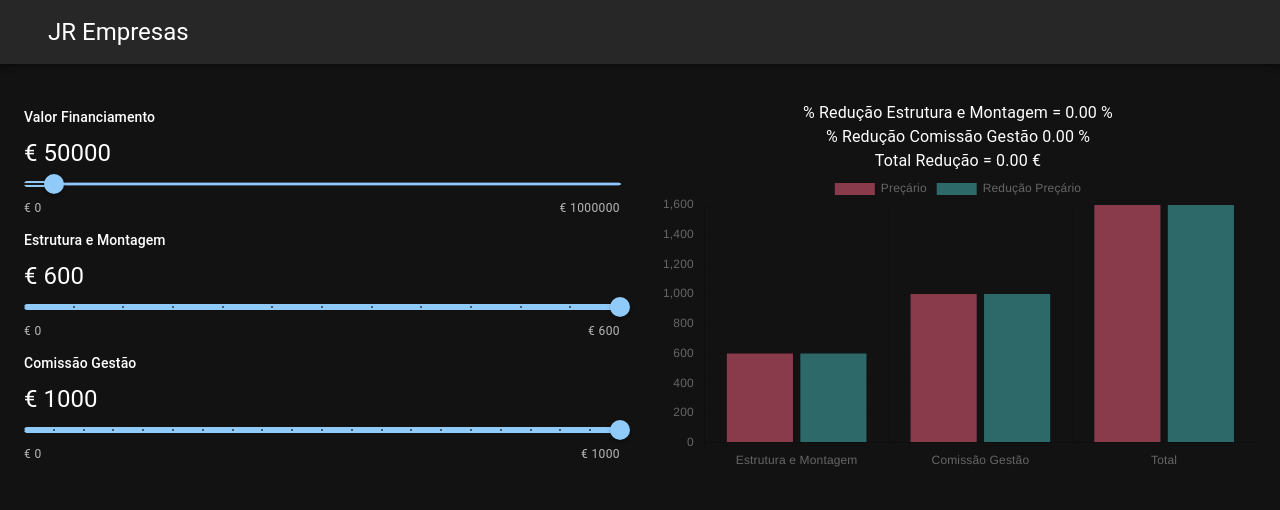
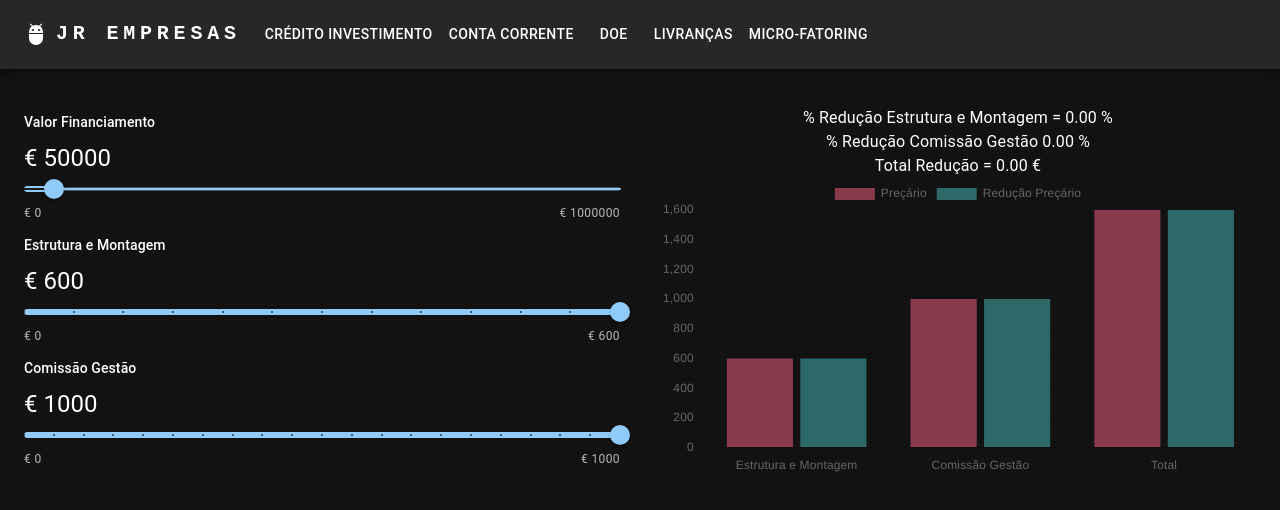
Before and after one commit to JorgeAlexandreRodrigues/jrenterprises, a React (Create React App) app: page / in a window 1280 px wide. Shown: the top 510 px of the page. Built offline with nearby package versions, Linux system fonts and the light colour scheme.

Commit message:
ref: navbar buttons

```diff
--- a/package.json
+++ b/package.json
@@ -6,6 +6,7 @@
     "@emotion/react": "^11.11.3",
     "@emotion/styled": "^11.11.0",
     "@faker-js/faker": "^8.4.1",
+    "@mui/icons-material": "^5.15.10",
     "@mui/material": "^5.15.10",
     "@testing-library/jest-dom": "^5.17.0",
     "@testing-library/react": "^13.4.0",
--- a/src/components/Navbar.tsx
+++ b/src/components/Navbar.tsx
@@ -1,21 +1,129 @@
-import React from 'react'
+import * as React from 'react';
 import AppBar from '@mui/material/AppBar';
+import Box from '@mui/material/Box';
 import Toolbar from '@mui/material/Toolbar';
+import IconButton from '@mui/material/IconButton';
 import Typography from '@mui/material/Typography';
-import { Container } from '@mui/material';
+import Menu from '@mui/material/Menu';
+import MenuIcon from '@mui/icons-material/Menu';
+import Container from '@mui/material/Container';
+import Button from '@mui/material/Button';
+import MenuItem from '@mui/material/MenuItem';
+import AdbIcon from '@mui/icons-material/Adb';
 
-const Navbar = () => {
+const pages = ['Crédito Investimento', 'Conta Corrente', 'DOE', 'Livranças', "Micro-Fatoring"];
+
+function ResponsiveAppBar() {
+  const [anchorElNav, setAnchorElNav] = React.useState<null | HTMLElement>(null);
+  const [anchorElUser, setAnchorElUser] = React.useState<null | HTMLElement>(null);
+
+  const handleOpenNavMenu = (event: React.MouseEvent<HTMLElement>) => {
+    setAnchorElNav(event.currentTarget);
+  };
+  const handleOpenUserMenu = (event: React.MouseEvent<HTMLElement>) => {
+    setAnchorElUser(event.currentTarget);
+  };
+
+  const handleCloseNavMenu = () => {
+    setAnchorElNav(null);
+  };
+
+  const handleCloseUserMenu = () => {
+    setAnchorElUser(null);
+  };
+
   return (
     <AppBar position="static">
       <Container maxWidth="xl">
-        <Toolbar>
-          <Typography variant="h5" component="p">
-            JR Empresas
+        <Toolbar disableGutters>
+          <AdbIcon sx={{ display: { xs: 'none', md: 'flex' }, mr: 1 }} />
+          <Typography
+            variant="h6"
+            noWrap
+            component="a"
+            href="#app-bar-with-responsive-menu"
+            sx={{
+              mr: 2,
+              display: { xs: 'none', md: 'flex' },
+              fontFamily: 'monospace',
+              fontWeight: 700,
+              letterSpacing: '.3rem',
+              color: 'inherit',
+              textDecoration: 'none',
+            }}
+          >
+            JR EMPRESAS
           </Typography>
+
+          <Box sx={{ flexGrow: 1, display: { xs: 'flex', md: 'none' } }}>
+            <IconButton
+              size="large"
+              aria-label="account of current user"
+              aria-controls="menu-appbar"
+              aria-haspopup="true"
+              onClick={handleOpenNavMenu}
+              color="inherit"
+            >
+              <MenuIcon />
+            </IconButton>
+            <Menu
+              id="menu-appbar"
+              anchorEl={anchorElNav}
+              anchorOrigin={{
+                vertical: 'bottom',
+                horizontal: 'left',
+              }}
+              keepMounted
+              transformOrigin={{
+                vertical: 'top',
+                horizontal: 'left',
+              }}
+              open={Boolean(anchorElNav)}
+              onClose={handleCloseNavMenu}
+              sx={{
+                display: { xs: 'block', md: 'none' },
+              }}
+            >
+              {pages.map((page) => (
+                <MenuItem key={page} onClick={handleCloseNavMenu}>
+                  <Typography textAlign="center">{page}</Typography>
+                </MenuItem>
+              ))}
+            </Menu>
+          </Box>
+          <AdbIcon sx={{ display: { xs: 'flex', md: 'none' }, mr: 1 }} />
+          <Typography
+            variant="h5"
+            noWrap
+            component="a"
+            href="#app-bar-with-responsive-menu"
+            sx={{
+              mr: 2,
+              display: { xs: 'flex', md: 'none' },
+              flexGrow: 1,
+              fontFamily: 'monospace',
+              fontWeight: 700,
+              letterSpacing: '.3rem',
+              color: 'inherit',
+              textDecoration: 'none',
+            }}
+          >
+            JR EMPRESAS
+          </Typography>
+          <Box sx={{ flexGrow: 1, display: { xs: 'none', md: 'flex' } }}>
+            {pages.map((page) => (
+              <Button
+                key={page}
+                onClick={handleCloseNavMenu}
+                sx={{ my: 2, color: 'white', display: 'block' }}
+              >
+                {page}
+              </Button>
+            ))}
+          </Box>
         </Toolbar>
       </Container>
-    </AppBar >
-  )
+    </AppBar>
+  );
 }
-
-export default Navbar
+export default ResponsiveAppBar;
```
Also changed, not shown: 1 other file (tests, documents, lock files or other folders).
